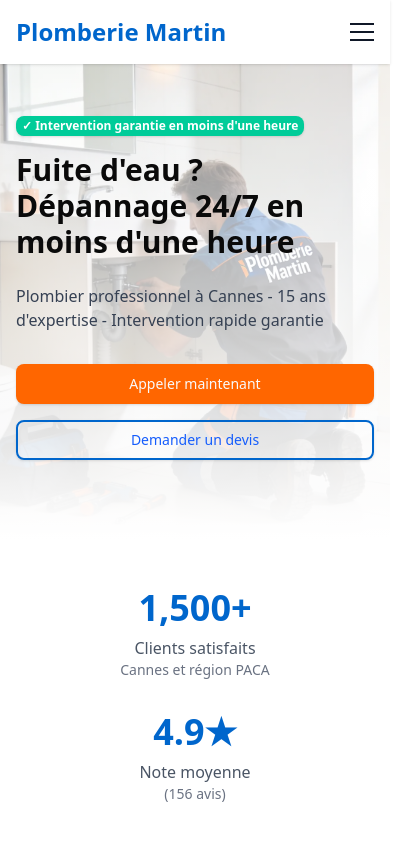
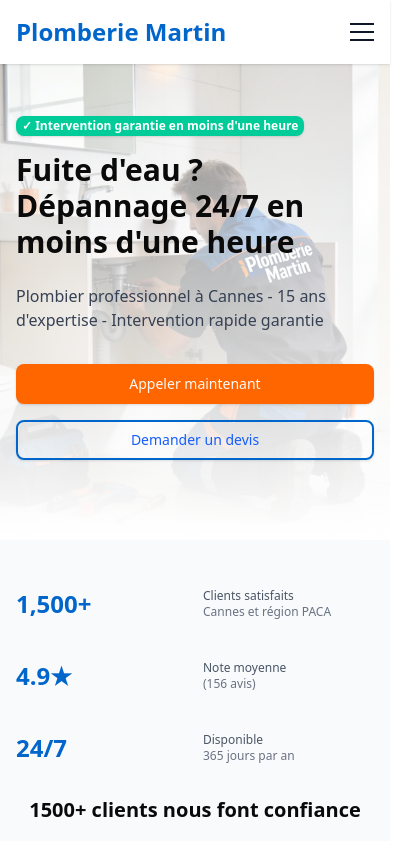
Before and after one commit to skroodev/landing-demo, a Next.js app: page / in a window 390 px wide. Shown: the top 841 px of the page, 414 px wide, since content can reach past the window. Built offline with nearby package versions, Linux system fonts and the light colour scheme.

Commit message:
fix mobile disposition

```diff
--- a/src/components/ContactForm.tsx
+++ b/src/components/ContactForm.tsx
@@ -68,7 +68,7 @@ export function ContactForm() {
   }
 
   return (
-    <section id="contact" className="py-12 md:py-20 bg-white">
+    <section id="contact" className="py-12 md:py-20 bg-slate-50">
       <div className="max-w-4xl mx-auto px-4 sm:px-6 lg:px-8">
         <AnimatedContent distance={50} direction="vertical" duration={0.4}>
           <h2 className="text-3xl md:text-4xl font-bold text-center mb-4">{siteConfig.contact.headline}</h2>
--- a/src/components/FAQ.tsx
+++ b/src/components/FAQ.tsx
@@ -11,7 +11,7 @@ import siteConfig from "@/lib/config";
 
 export function FAQ() {
   return (
-    <section id="faq" className="py-12 md:py-20 bg-white">
+    <section id="faq" className="py-12 md:py-20 bg-slate-50">
       <div className="max-w-5xl mx-auto px-4 sm:px-6 lg:px-8">
         <AnimatedContent distance={50} direction="vertical" duration={0.4}>
           <h2 className="text-3xl md:text-4xl font-bold text-center mb-12">Questions fréquemment posées</h2>
--- a/src/components/HowItWorks.tsx
+++ b/src/components/HowItWorks.tsx
@@ -6,7 +6,7 @@ import siteConfig from "@/lib/config";
 
 export function HowItWorks() {
   return (
-    <section id="how-it-works" className="py-12 md:py-20 bg-white">
+    <section id="how-it-works" className="py-12 md:py-20 bg-slate-50">
       <div className="max-w-7xl mx-auto px-4 sm:px-6 lg:px-8">
         <AnimatedContent distance={50} direction="vertical" duration={0.4}>
           <h2 className="text-3xl md:text-4xl font-bold text-center mb-12">Comment ça marche?</h2>
--- a/src/components/Pricing.tsx
+++ b/src/components/Pricing.tsx
@@ -8,7 +8,7 @@ import siteConfig from "@/lib/config";
 
 export function Pricing() {
   return (
-    <section className="py-12 md:py-20 bg-gray-50">
+    <section className="py-12 md:py-20 bg-white">
       <div className="max-w-7xl mx-auto px-4 sm:px-6 lg:px-8">
         <AnimatedContent distance={50} direction="vertical" duration={0.4}>
           <h2 className="text-3xl font-bold text-center mb-4">Nos tarifs</h2>
--- a/src/components/ProblemSolution.tsx
+++ b/src/components/ProblemSolution.tsx
@@ -5,7 +5,7 @@ import siteConfig from "@/lib/config";
 
 export function ProblemSolution() {
   return (
-    <section className="py-12 md:py-20 bg-white">
+    <section className="py-12 md:py-20 bg-slate-50">
       <div className="max-w-7xl mx-auto px-4 sm:px-6 lg:px-8">
         <div className="grid md:grid-cols-2 gap-16">
           {/* Problèmes */}
--- a/src/components/Qualifications.tsx
+++ b/src/components/Qualifications.tsx
@@ -6,7 +6,7 @@ import siteConfig from "@/lib/config";
 
 export function Qualifications() {
   return (
-    <section className="py-12 md:py-20 bg-gray-50">
+    <section className="py-12 md:py-20 bg-white">
       <div className="max-w-7xl mx-auto px-4 sm:px-6 lg:px-8">
         <AnimatedContent distance={50} direction="vertical" duration={0.4}>
           <h2 className="text-3xl font-bold text-center mb-12">Pourquoi nous choisir?</h2>
--- a/src/components/Services.tsx
+++ b/src/components/Services.tsx
@@ -1,17 +1,14 @@
 "use client";
 
-import { useState } from "react";
 import { Card } from "@/components/ui/card";
 import AnimatedContent from "@/components/AnimatedContent";
-import { ImageModal } from "@/components/ImageModal";
 import siteConfig from "@/lib/config";
 import Image from "next/image";
 
 export function Services() {
-  const [selectedImage, setSelectedImage] = useState<{ src: string; alt: string } | null>(null);
 
   return (
-    <section id="services" className="py-12 md:py-20 bg-white">
+    <section id="services" className="py-12 md:py-20 bg-slate-50">
       <div className="max-w-7xl mx-auto px-4 sm:px-6 lg:px-8">
         <AnimatedContent distance={50} direction="vertical" duration={0.4}>
           <h2 className="text-3xl font-bold text-center mb-12">Nos services en avant/après</h2>
@@ -35,8 +32,7 @@ export function Services() {
                     <div>
                       <p className="text-sm font-semibold text-gray-600 mb-2">AVANT</p>
                       <div
-                        className="relative h-64 bg-gray-200 rounded-lg overflow-hidden cursor-pointer hover:shadow-lg transition-shadow"
-                        onClick={() => setSelectedImage({ src: service.images.before.src, alt: service.images.before.alt })}
+                        className="relative h-64 bg-gray-200 rounded-lg overflow-hidden"
                       >
                         <Image
                           src={service.images.before.src}
@@ -53,8 +49,7 @@ export function Services() {
                     <div>
                       <p className="text-sm font-semibold text-gray-600 mb-2">APRÈS</p>
                       <div
-                        className="relative h-64 bg-gray-200 rounded-lg overflow-hidden cursor-pointer hover:shadow-lg transition-shadow"
-                        onClick={() => setSelectedImage({ src: service.images.after.src, alt: service.images.after.alt })}
+                        className="relative h-64 bg-gray-200 rounded-lg overflow-hidden"
                       >
                         <Image
                           src={service.images.after.src}
@@ -73,13 +68,6 @@ export function Services() {
           ))}
         </div>
       </div>
-
-      <ImageModal
-        src={selectedImage?.src || ""}
-        alt={selectedImage?.alt || ""}
-        isOpen={!!selectedImage}
-        onClose={() => setSelectedImage(null)}
-      />
     </section>
   );
 }
--- a/src/components/SocialProof.tsx
+++ b/src/components/SocialProof.tsx
@@ -10,45 +10,67 @@ import siteConfig from "@/lib/config";
 
 export function SocialProof() {
   return (
-    <section className="py-12 md:py-20 bg-white">
+    <section className="py-12 md:py-20 bg-slate-50">
       <div className="max-w-7xl mx-auto px-4 sm:px-6 lg:px-8">
         {/* Statistiques */}
-        <div className="grid md:grid-cols-3 gap-8 mb-12">
+        <div className="grid grid-cols-2 md:grid-cols-3 gap-4 gap-y-6 md:gap-8 mb-8 md:mb-12">
+          {/* Colonne gauche - Chiffres */}
+          <div className="col-span-1 md:col-span-3 flex flex-col md:grid md:grid-cols-3 gap-4 gap-y-6 md:gap-8 space-y-4 md:space-y-0">
             <AnimatedContent distance={40} direction="vertical" duration={0.4}>
-            <div className="text-center">
-              <h3 className="text-4xl font-bold" style={{ color: siteConfig.colors.primary }}>
+              <div className="text-left md:text-center">
+                <h3 className="text-2xl md:text-4xl font-bold" style={{ color: siteConfig.colors.primary }}>
                   <CountUp to={siteConfig.socialProof.clientCount} separator="," duration={0.15} />+
                 </h3>
-              <p className="text-gray-600 mt-2">Clients satisfaits</p>
-              <p className="text-sm text-gray-500">{siteConfig.socialProof.clientLocation}</p>
               </div>
             </AnimatedContent>
 
             <AnimatedContent distance={40} direction="vertical" duration={0.4} delay={0.08}>
-            <div className="text-center">
-              <h3 className="text-4xl font-bold" style={{ color: siteConfig.colors.primary }}>
+              <div className="text-left md:text-center">
+                <h3 className="text-2xl md:text-4xl font-bold" style={{ color: siteConfig.colors.primary }}>
                   <CountUp to={parseFloat(siteConfig.socialProof.averageRating.toString())} duration={0.15} />★
                 </h3>
-              <p className="text-gray-600 mt-2">Note moyenne</p>
-              <p className="text-sm text-gray-500">({siteConfig.socialProof.reviewCount} avis)</p>
               </div>
             </AnimatedContent>
 
             <AnimatedContent distance={40} direction="vertical" duration={0.4} delay={0.16}>
-            <div className="text-center">
-              <h3 className="text-4xl font-bold" style={{ color: siteConfig.colors.primary }}>
+              <div className="text-left md:text-center">
+                <h3 className="text-2xl md:text-4xl font-bold" style={{ color: siteConfig.colors.primary }}>
                   24/7
                 </h3>
-              <p className="text-gray-600 mt-2">Disponible</p>
-              <p className="text-sm text-gray-500">365 jours par an</p>
               </div>
             </AnimatedContent>
+          </div>
+
+          {/* Colonne droite - Textes */}
+          <div className="col-span-1 md:col-span-3 flex flex-col md:grid md:grid-cols-3 gap-4 gap-y-6 md:gap-8 space-y-4 md:space-y-0">
+            <AnimatedContent distance={40} direction="vertical" duration={0.4}>
+              <div className="text-left md:text-center">
+                <p className="text-gray-600 text-xs md:text-base">Clients satisfaits</p>
+                <p className="text-xs text-gray-500">{siteConfig.socialProof.clientLocation}</p>
+              </div>
+            </AnimatedContent>
+
+            <AnimatedContent distance={40} direction="vertical" duration={0.4} delay={0.08}>
+              <div className="text-left md:text-center">
+                <p className="text-gray-600 text-xs md:text-base">Note moyenne</p>
+                <p className="text-xs text-gray-500">({siteConfig.socialProof.reviewCount} avis)</p>
+              </div>
+            </AnimatedContent>
+
+            <AnimatedContent distance={40} direction="vertical" duration={0.4} delay={0.16}>
+              <div className="text-left md:text-center">
+                <p className="text-gray-600 text-xs md:text-base">Disponible</p>
+                <p className="text-xs text-gray-500">365 jours par an</p>
+              </div>
+            </AnimatedContent>
+          </div>
         </div>
 
         {/* Testimonials */}
         <div>
           <AnimatedContent distance={50} direction="vertical" duration={0.4}>
-            <h2 className="text-3xl font-bold text-center mb-12">
+            <h2 className="text-xl md:text-3xl font-bold text-center mb-8 md:mb-12">
+              <span className="hidden md:inline">
                 <SplitText
                   text={`${siteConfig.socialProof.clientCount}+ clients nous font confiance`}
                   className="text-3xl font-bold text-center"
@@ -62,6 +84,8 @@ export function SocialProof() {
                   rootMargin="-100px"
                   textAlign="center"
                 />
+              </span>
+              <span className="md:hidden">{siteConfig.socialProof.clientCount}+ clients nous font confiance</span>
             </h2>
           </AnimatedContent>
 
```
Lines whose indentation alone changed are shown as unchanged.
